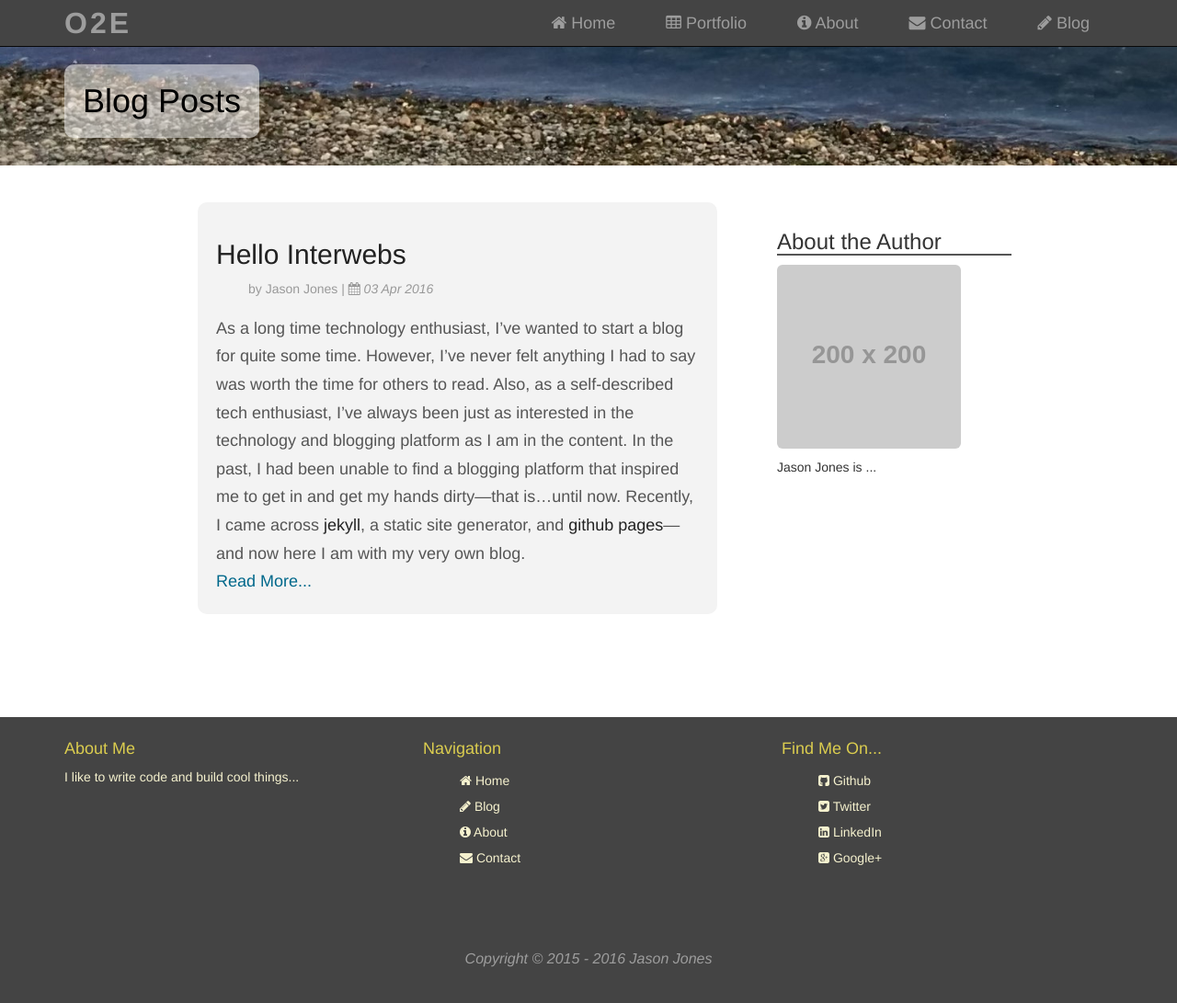
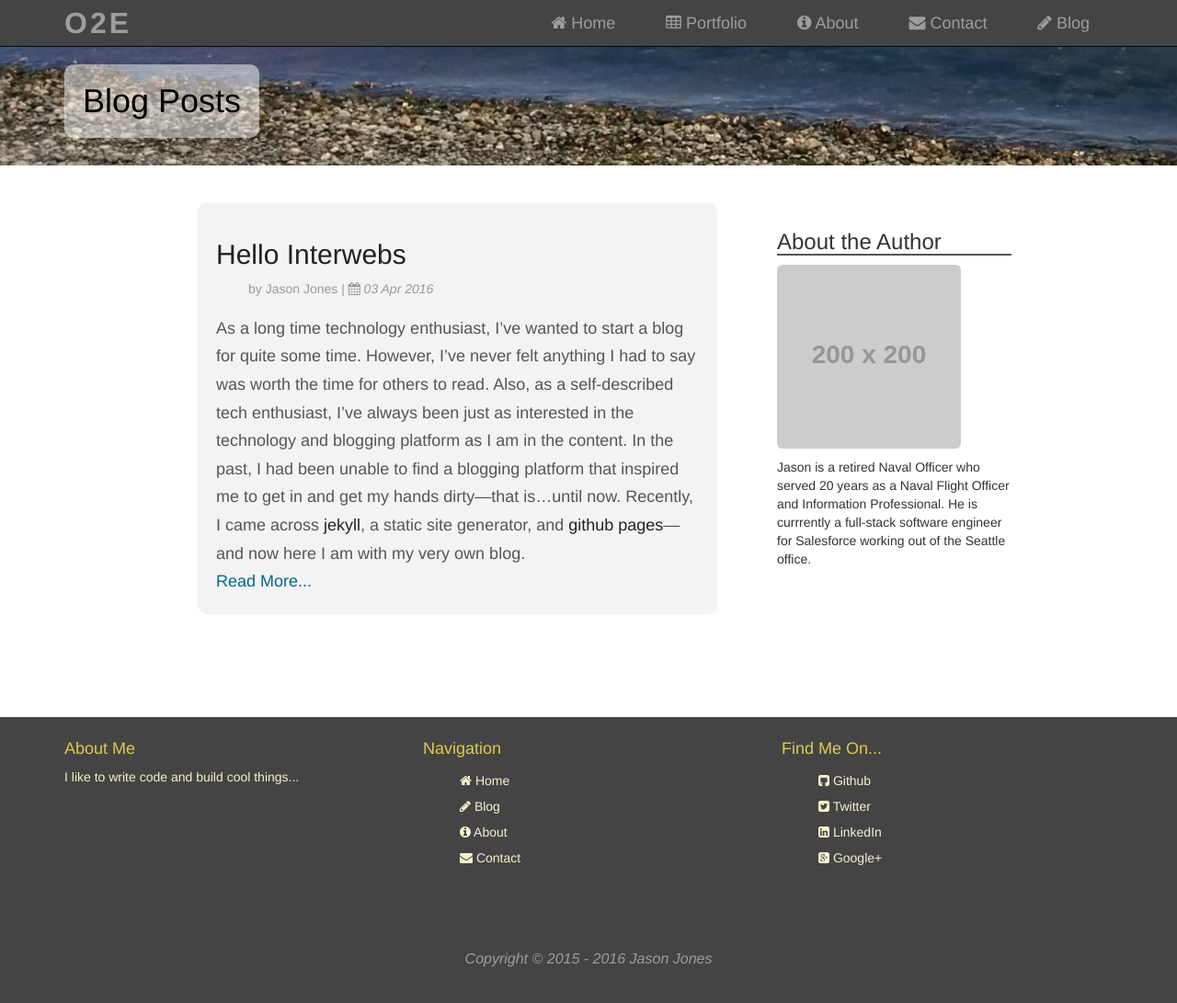
Before and after one commit to jasonsjones/jasonsjones.github.io, a Jekyll site: the page built from blog/index.html, in a window 1280 px wide and 1180 px high. Shown: the top 1091 px of the window at 92% size. Built offline with Jekyll 4.4.1, drawn with Linux system fonts in a browser that asks for light colours.

Commit message:
Update 'about the author' caption

```diff
--- a/blog/index.html
+++ b/blog/index.html
@@ -28,7 +28,9 @@ layout: blog_list
     <aside class="about-author col-sm-3">
         <h3>About the Author</h3>
         <img src="http://placehold.it/200x200" alt="" class="img-responsive img-rounded">
-        <p class="caption">Jason Jones is ...</p>
+        <p class="caption">Jason is a retired Naval Officer who served 20 years as a
+        Naval Flight Officer and Information Professional.  He is currrently a full-stack
+        software engineer for Salesforce working out of the Seattle office.</p>
     </aside>
 
 </div>
```
